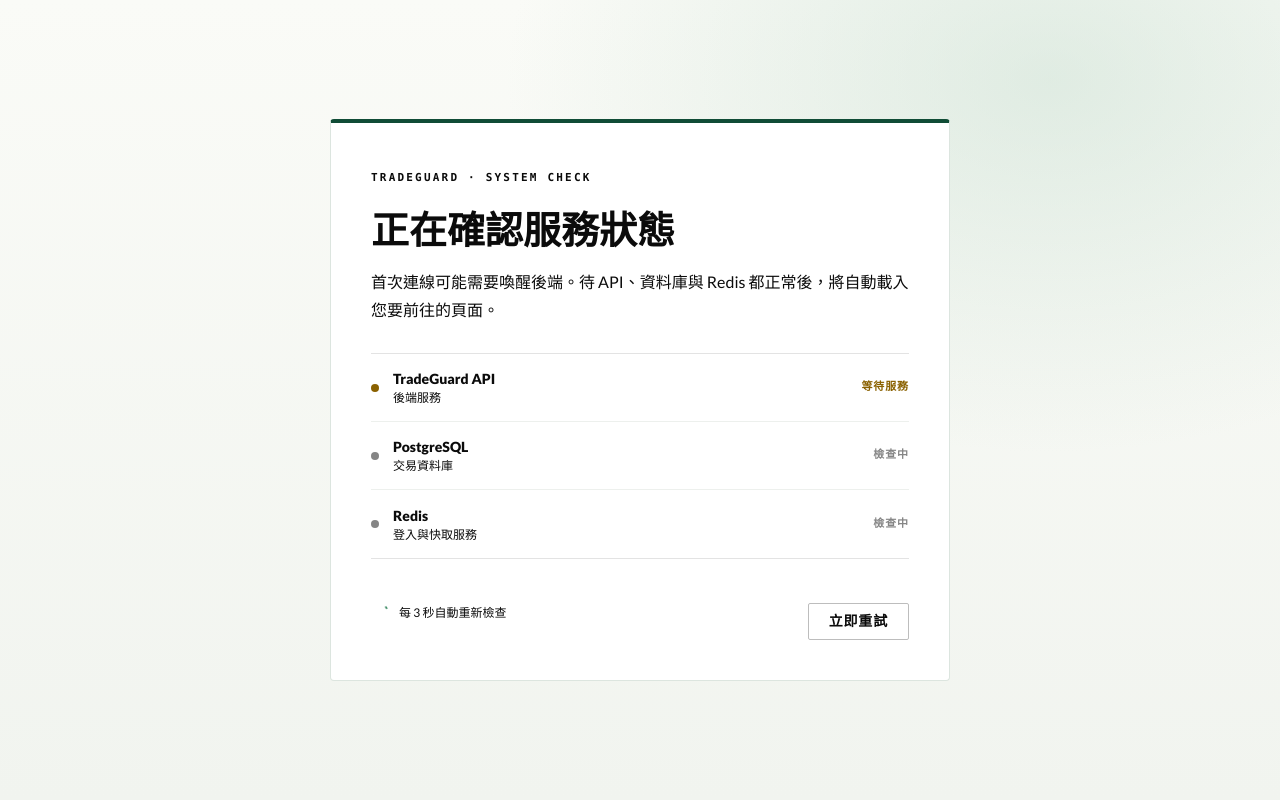
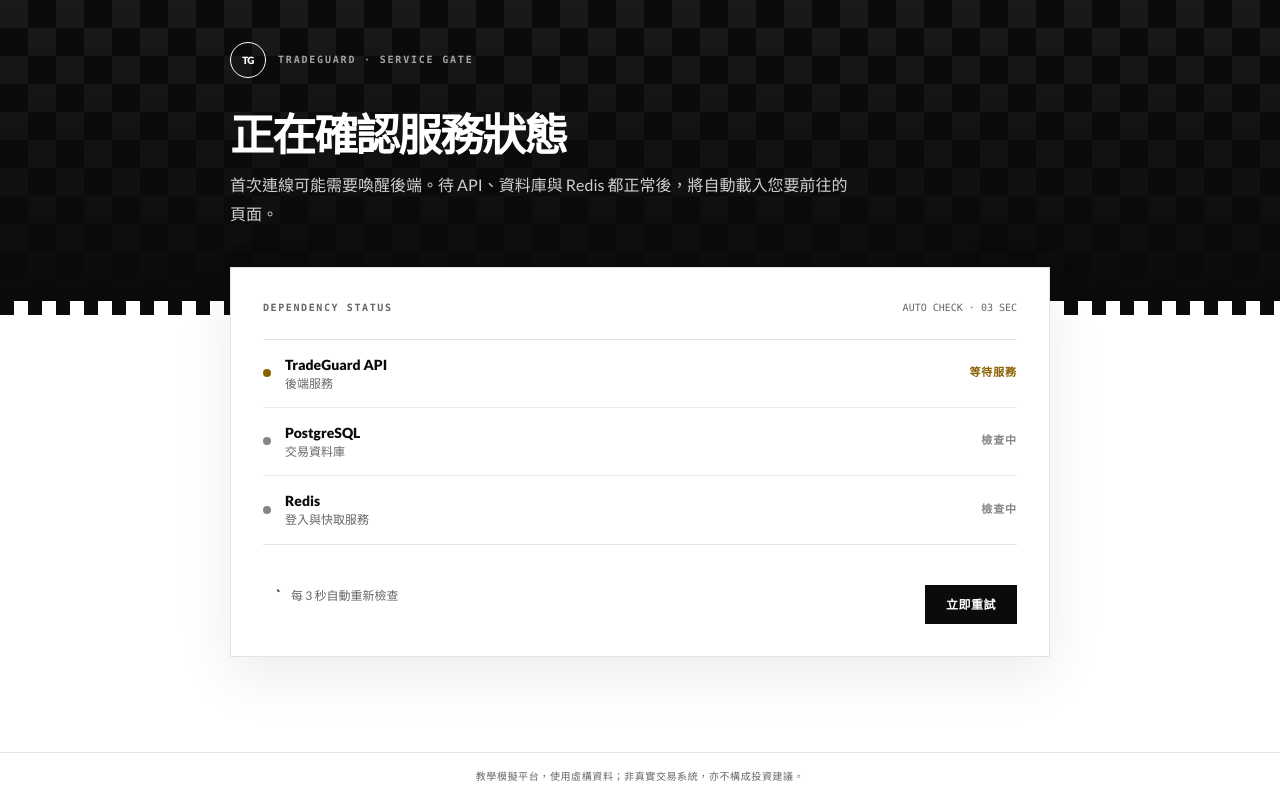
Before and after one commit to elvis356/trade-guard, a Next.js app in the folder frontend-next/: page /register in a window 1280 px wide. Built offline with nearby package versions, Linux system fonts and the light colour scheme; no server answers; what @mui/material-nextjs would draw is missing.

Commit message:
Align readiness screen with monochrome theme

```diff
--- a/frontend-next/components/readiness-gate.tsx
+++ b/frontend-next/components/readiness-gate.tsx
@@ -97,50 +97,122 @@ export function ReadinessGate({ children }: { children: ReactNode }) {
     <Box
       component="main"
       sx={{
+        background: "#fff",
+        color: "#0b0b0b",
+        display: "flex",
+        flexDirection: "column",
+        minHeight: "100svh",
+      }}
+    >
+      <Box
+        component="header"
+        sx={{
+          background: "#0b0b0b",
+          color: "#fff",
+          isolation: "isolate",
+          overflow: "hidden",
+          padding: { xs: "34px 22px 76px", sm: "42px 32px 86px" },
+          position: "relative",
+          "&::before": {
+            background: "repeating-conic-gradient(#0b0b0b 0 25%, #1c1c1c 0 50%) 0 0 / 56px 56px",
+            content: '""',
+            inset: 0,
+            maskImage: "linear-gradient(180deg, #000, transparent 96%)",
+            opacity: 0.9,
+            position: "absolute",
+            zIndex: -1,
+          },
+          "&::after": {
+            background: "repeating-conic-gradient(#fff 0 25%, #0b0b0b 0 50%) 0 0 / 28px 28px",
+            bottom: 0,
+            content: '""',
+            height: 14,
+            left: 0,
+            position: "absolute",
+            right: 0,
+          },
+        }}
+      >
+        <Box sx={{ margin: "0 auto", maxWidth: 820, width: "100%" }}>
+          <Stack direction="row" spacing={1.5} sx={{ alignItems: "center", mb: 4 }}>
+            <Box
+              aria-hidden="true"
+              sx={{
                 alignItems: "center",
-        background:
-          "radial-gradient(ellipse at 82% 10%, rgba(196,220,205,.48), transparent 34rem), linear-gradient(180deg,#fafbf7,#f1f4ef)",
-        display: "grid",
-        minHeight: "100svh",
-        px: 2.5,
-        py: 6,
+                border: "1px solid #fff",
+                borderRadius: "50%",
+                display: "flex",
+                fontSize: 10,
+                fontWeight: 900,
+                height: 36,
+                justifyContent: "center",
+                letterSpacing: "-.06em",
+                width: 36,
+              }}
+            >
+              TG
+            </Box>
+            <Typography
+              sx={{ color: "#a3a3a3", fontFamily: "Consolas, monospace", fontSize: 10, fontWeight: 700, letterSpacing: ".18em" }}
+              variant="overline"
+            >
+              TRADEGUARD · SERVICE GATE
+            </Typography>
+          </Stack>
+          <Typography
+            component="h1"
+            sx={{ fontSize: { xs: 32, sm: 44 }, fontWeight: 900, letterSpacing: "-.045em", lineHeight: 1.12 }}
+          >
+            正在確認服務狀態
+          </Typography>
+          <Typography sx={{ color: "#d0d0d0", lineHeight: 1.8, mt: 1.5, maxWidth: 620 }}>
+            首次連線可能需要喚醒後端。待 API、資料庫與 Redis 都正常後，將自動載入您要前往的頁面。
+          </Typography>
+        </Box>
+      </Box>
+
+      <Box
+        sx={{
+          margin: { xs: "-42px 20px 36px", sm: "-48px auto 48px" },
+          maxWidth: 820,
+          position: "relative",
+          width: { xs: "calc(100% - 40px)", sm: "calc(100% - 64px)" },
         }}
       >
         <Paper
           elevation={0}
           sx={{
-          border: "1px solid #dce5df",
-          borderRadius: 2,
-          borderTop: "4px solid #104c36",
-          justifySelf: "center",
-          maxWidth: 620,
+            border: "1px solid #e3e3e3",
+            borderRadius: 0,
+            boxShadow: "0 18px 54px rgba(0,0,0,.08)",
             overflow: "hidden",
-          p: { xs: 3, sm: 5 },
+            p: { xs: 2.5, sm: 4 },
             width: "100%",
           }}
         >
-        <Stack spacing={3.5}>
-          <Box>
-            <Typography
-              color="success.main"
-              sx={{ fontFamily: "Consolas, monospace", fontSize: 11, fontWeight: 700, letterSpacing: ".2em" }}
-              variant="overline"
+          <Stack spacing={3}>
+            <Stack
+              direction="row"
+              sx={{ alignItems: "center", justifyContent: "space-between" }}
             >
-              TRADEGUARD · SYSTEM CHECK
+              <Typography sx={{ color: "#666", fontFamily: "Consolas, monospace", fontSize: 10, fontWeight: 700, letterSpacing: ".16em" }}>
+                DEPENDENCY STATUS
               </Typography>
-            <Typography component="h1" sx={{ fontSize: { xs: 30, sm: 38 }, fontWeight: 900, mt: 1 }}>
-              正在確認服務狀態
+              <Typography sx={{ color: "#666", fontFamily: "Consolas, monospace", fontSize: 10 }}>
+                AUTO CHECK · 03 SEC
               </Typography>
-            <Typography color="text.secondary" sx={{ lineHeight: 1.8, mt: 1.25 }}>
-              首次連線可能需要喚醒後端。待 API、資料庫與 Redis 都正常後，將自動載入您要前往的頁面。
-            </Typography>
-          </Box>
-
+            </Stack>
             <Stack
               aria-live="polite"
               component="ul"
               spacing={0}
-            sx={{ borderBottom: "1px solid #e3e3e3", borderTop: "1px solid #e3e3e3", listStyle: "none", m: 0, p: 0 }}
+              sx={{
+                borderBottom: "1px solid #e3e3e3",
+                borderTop: "1px solid #e3e3e3",
+                listStyle: "none",
+                m: 0,
+                p: 0,
+              }}
             >
               {services.map(({ name, label, detail }) => {
                 const state = checks[name];
@@ -151,7 +223,7 @@ export function ReadinessGate({ children }: { children: ReactNode }) {
                     key={name}
                     sx={{
                       alignItems: "center",
-                    borderBottom: "1px solid #edf0ed",
+                      borderBottom: "1px solid #ececec",
                       display: "flex",
                       gap: 1.75,
                       minHeight: 68,
@@ -160,8 +232,8 @@ export function ReadinessGate({ children }: { children: ReactNode }) {
                   >
                     <Box sx={{ bgcolor: color, borderRadius: "50%", flex: "0 0 8px", height: 8 }} />
                     <Box sx={{ flex: 1 }}>
-                    <Typography sx={{ fontSize: 14, fontWeight: 750 }}>{label}</Typography>
-                    <Typography color="text.secondary" sx={{ fontSize: 12 }}>{detail}</Typography>
+                      <Typography sx={{ color: "#0b0b0b", fontSize: 14, fontWeight: 750 }}>{label}</Typography>
+                      <Typography sx={{ color: "#666", fontSize: 12 }}>{detail}</Typography>
                     </Box>
                     <Typography sx={{ color, fontFamily: "Consolas, monospace", fontSize: 11, fontWeight: 700, letterSpacing: ".08em" }}>
                       {stateLabel(state)}
@@ -180,17 +252,48 @@ export function ReadinessGate({ children }: { children: ReactNode }) {
             }}
           >
             <Stack direction="row" spacing={1.25} sx={{ alignItems: "center" }}>
-              <CircularProgress aria-label="正在檢查服務" color="success" size={18} />
-              <Typography color="text.secondary" sx={{ fontSize: 12 }}>
+              <CircularProgress aria-label="正在檢查服務" size={18} sx={{ color: "#0b0b0b" }} />
+              <Typography sx={{ color: "#666", fontSize: 12 }}>
                 每 3 秒自動重新檢查
               </Typography>
             </Stack>
-            <Button onClick={() => setAttempt((current) => current + 1)} variant="outlined">
+            <Button
+              onClick={() => setAttempt((current) => current + 1)}
+              sx={{
+                background: "#0b0b0b",
+                border: "1px solid #0b0b0b",
+                borderRadius: 0,
+                color: "#fff",
+                fontSize: 12,
+                fontWeight: 700,
+                letterSpacing: ".04em",
+                px: 2.5,
+                py: 1,
+                "&:hover": { background: "#333", borderColor: "#333" },
+              }}
+              variant="contained"
+            >
               立即重試
             </Button>
           </Stack>
           </Stack>
         </Paper>
       </Box>
+      <Box
+        component="footer"
+        sx={{
+          borderTop: "1px solid #e3e3e3",
+          color: "#666",
+          fontSize: 10,
+          letterSpacing: ".06em",
+          mt: "auto",
+          px: 3,
+          py: 2,
+          textAlign: "center",
+        }}
+      >
+        教學模擬平台，使用虛構資料；非真實交易系統，亦不構成投資建議。
+      </Box>
+    </Box>
   );
 }
```
Lines whose indentation alone changed are shown as unchanged.
